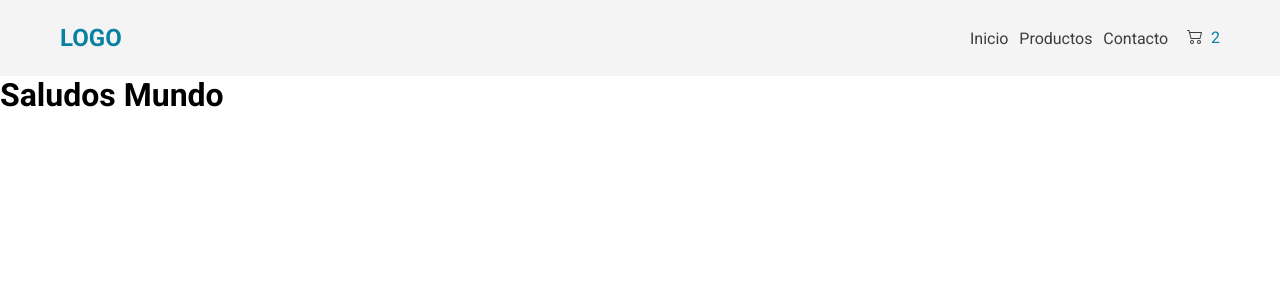
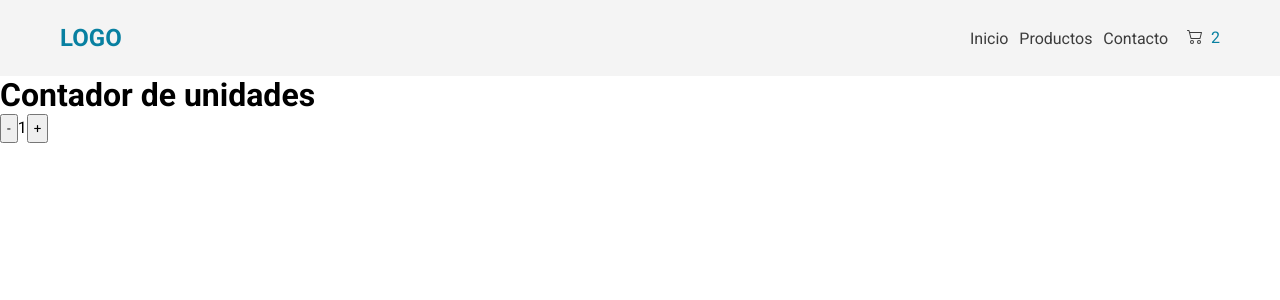
Before and after one commit to CarlosAkos/curso-reactjs, a React (Create React App) app: page / in a window 1280 px wide. Shown: the top 300 px of the page. Built offline with nearby package versions, Linux system fonts and the light colour scheme.

Commit message:
Desafio contador con boton

```diff
--- a/src/App.js
+++ b/src/App.js
@@ -4,7 +4,7 @@ function App() {
   return (
     <>
       <Navbar />
-      <ItemlistContainer greetings={"Saludos Mundo"}/>
+      <ItemlistContainer greetings={"Contador de unidades"}/>
     </>
   );
 }
--- a/src/components/ItemListContainer/ItemListContainer.js
+++ b/src/components/ItemListContainer/ItemListContainer.js
@@ -1,5 +1,10 @@
-export default function itemListContainer({greetings}){
+import ItemCount from "../itemCount/ItemCount";
+
+export default function ItemListContainer({greetings}){
     return(
+        <>
         <h1>{greetings}</h1>
+        <ItemCount Stock={5} Initial={1} />
+        </>
     )
 }
--- a/src/components/Navbar/CartWidget.js
+++ b/src/components/Navbar/CartWidget.js
@@ -2,7 +2,7 @@ export default function CartWidget({itemsInCart}){
     return(
         <div className="CartWidget">
             <a href="#">
-                <svg xmlns="http://www.w3.org/2000/svg" width="16" height="16" fill="currentColor" class="bi bi-cart2" viewBox="0 0 16 16">
+                <svg xmlns="http://www.w3.org/2000/svg" width="16" height="16" fill="currentColor" className="bi bi-cart2" viewBox="0 0 16 16">
                 <path d="M0 2.5A.5.5 0 0 1 .5 2H2a.5.5 0 0 1 .485.379L2.89 4H14.5a.5.5 0 0 1 .485.621l-1.5 6A.5.5 0 0 1 13 11H4a.5.5 0 0 1-.485-.379L1.61 3H.5a.5.5 0 0 1-.5-.5zM3.14 5l1.25 5h8.22l1.25-5H3.14zM5 13a1 1 0 1 0 0 2 1 1 0 0 0 0-2zm-2 1a2 2 0 1 1 4 0 2 2 0 0 1-4 0zm9-1a1 1 0 1 0 0 2 1 1 0 0 0 0-2zm-2 1a2 2 0 1 1 4 0 2 2 0 0 1-4 0z"/>
                 </svg>
             </a>
--- /dev/null
+++ b/src/components/itemCount/ItemCount.js
@@ -0,0 +1,25 @@
+import React from "react"
+export default function ItemCount ({Stock, Initial}){
+
+// Funciones manejadoras del contador
+ const [count, setCount] = React.useState(Initial)
+ const handleCountMenus = () => {
+     if(count > 1){
+        setCount(count - 1)
+     }
+ }
+ const handleCountPlus = () => {
+    if(count < Stock){
+       setCount(count + 1)
+    }
+}
+
+// Render
+    return(
+        <>
+            <input type="button" value="-" onClick={handleCountMenus} />
+            {count}
+            <input type="button" value="+" onClick={handleCountPlus} />
+        </>
+    )
+}
--- a/src/styles/Styles.css
+++ b/src/styles/Styles.css
@@ -5,3 +5,7 @@
     margin: 0;
     box-sizing: border-box;
 }
+
+input{
+    padding: 5px;
+}
```
